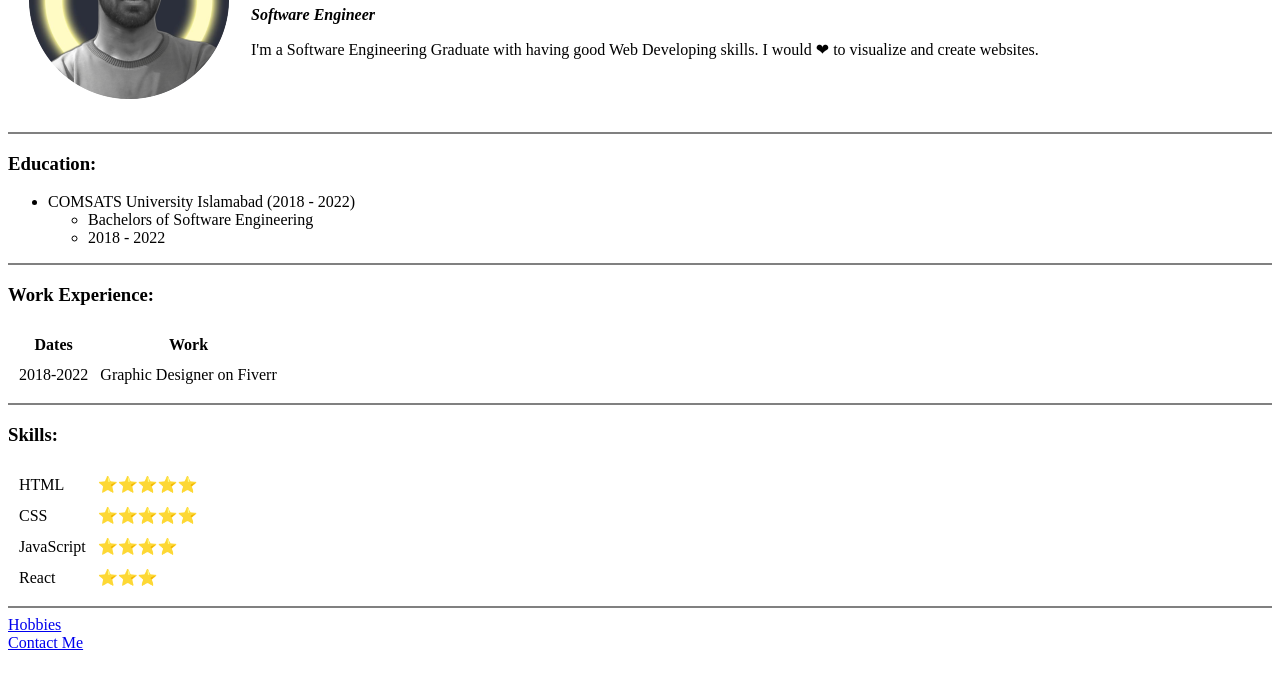
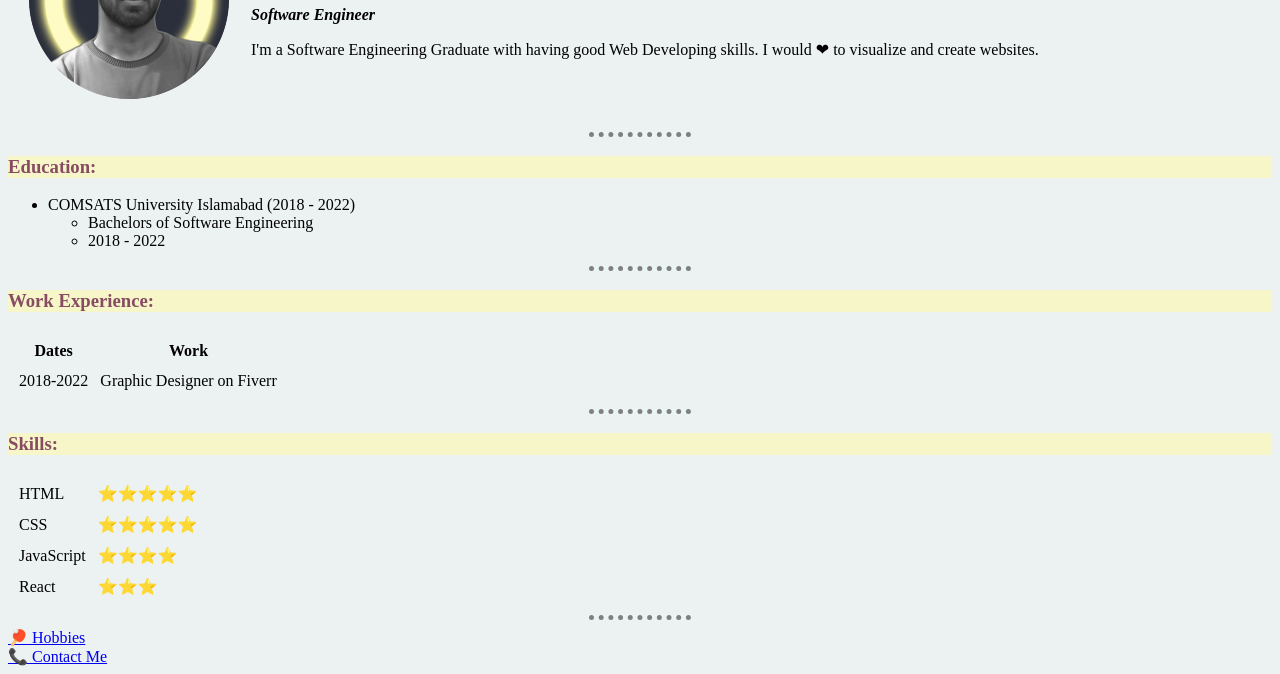
Before and after one commit to Dilkhan-1/cv, a plain HTML site: page index.html in a window 1280 px wide. Shown: the part 130-804 px from the top of the page. Drawn offline with Linux system fonts and the light colour scheme.

Commit message:
css update

```diff
--- /dev/null
+++ b/css/styles.css
@@ -0,0 +1,19 @@
+body {
+    background-color: #ecf1f1;
+}
+hr {
+    background-color: #EAF6F6;
+    border-style: none;
+    border-top-style: dotted;
+    border-color: grey;
+    border-width: 5px;
+    width: 8%;
+}
+h1 {
+    color: #874C62;
+}
+h3 {
+    border-style: none;
+    background-color: #F6F6C9;
+    color: #874C62;
+}
--- a/index.html
+++ b/index.html
@@ -6,7 +6,9 @@
     <meta http-equiv="X-UA-Compatible" content="IE=edge">
     <meta name="viewport" content="width=device-width, initial-scale=1.0">
     <title>Dil's Personal Site</title>
+    <link rel="stylesheet" href="css/styles.css">
 </head>
+
 
 <body>
     <table cellspacing="20">
@@ -67,9 +69,9 @@
     </table>
 
     <hr noshade>
-    <a href="hobbies.html">Hobbies</a>
+    <a href="hobbies.html">🏓 Hobbies</a>
     <br>
-    <a href="contact.html">Contact Me</a>
+    <a href="contact.html">📞 Contact Me</a>
 </body>
 
 </html>
```
Also changed, not shown: contact.html (+1 -0 lines), hobbies.html (+1 -0 lines).
